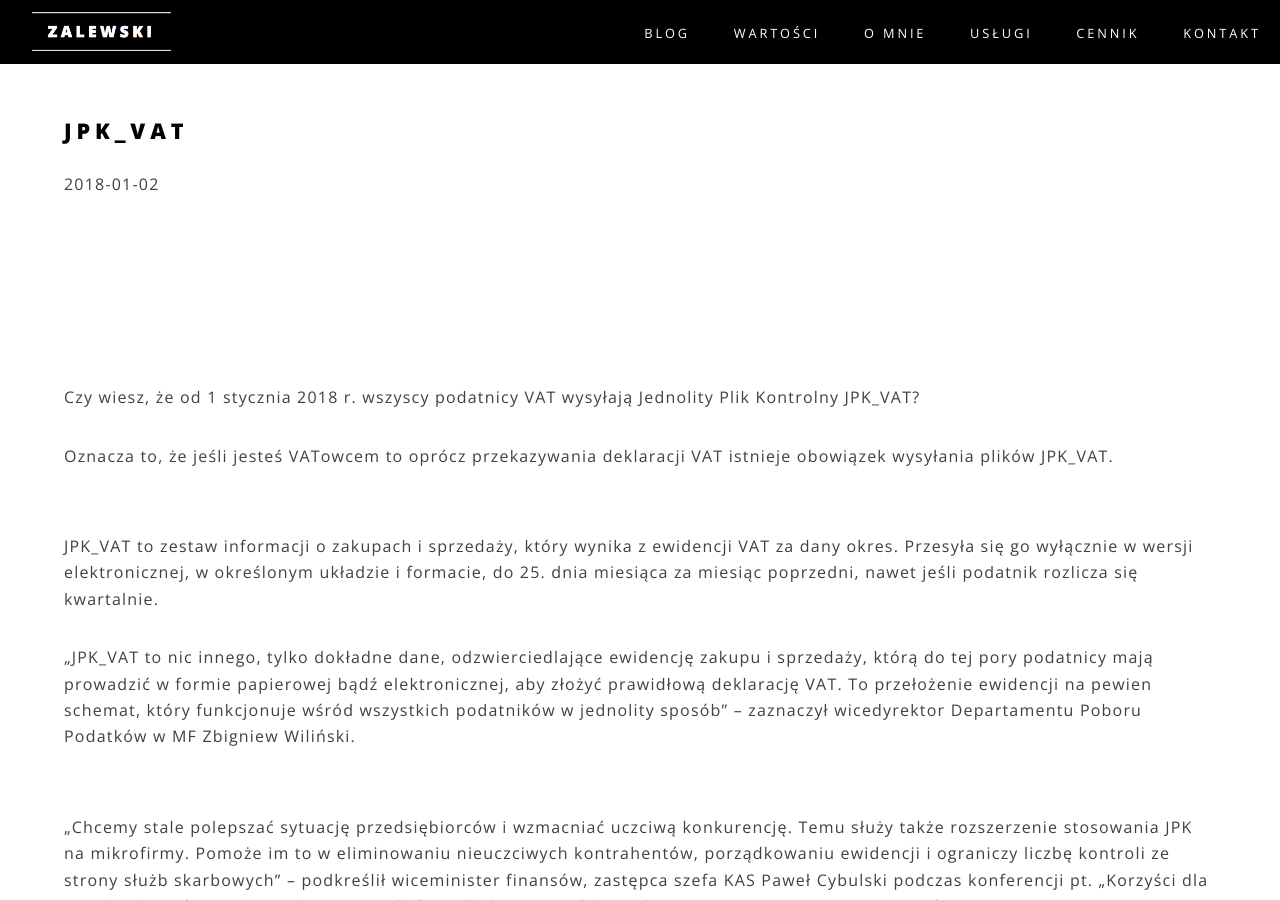
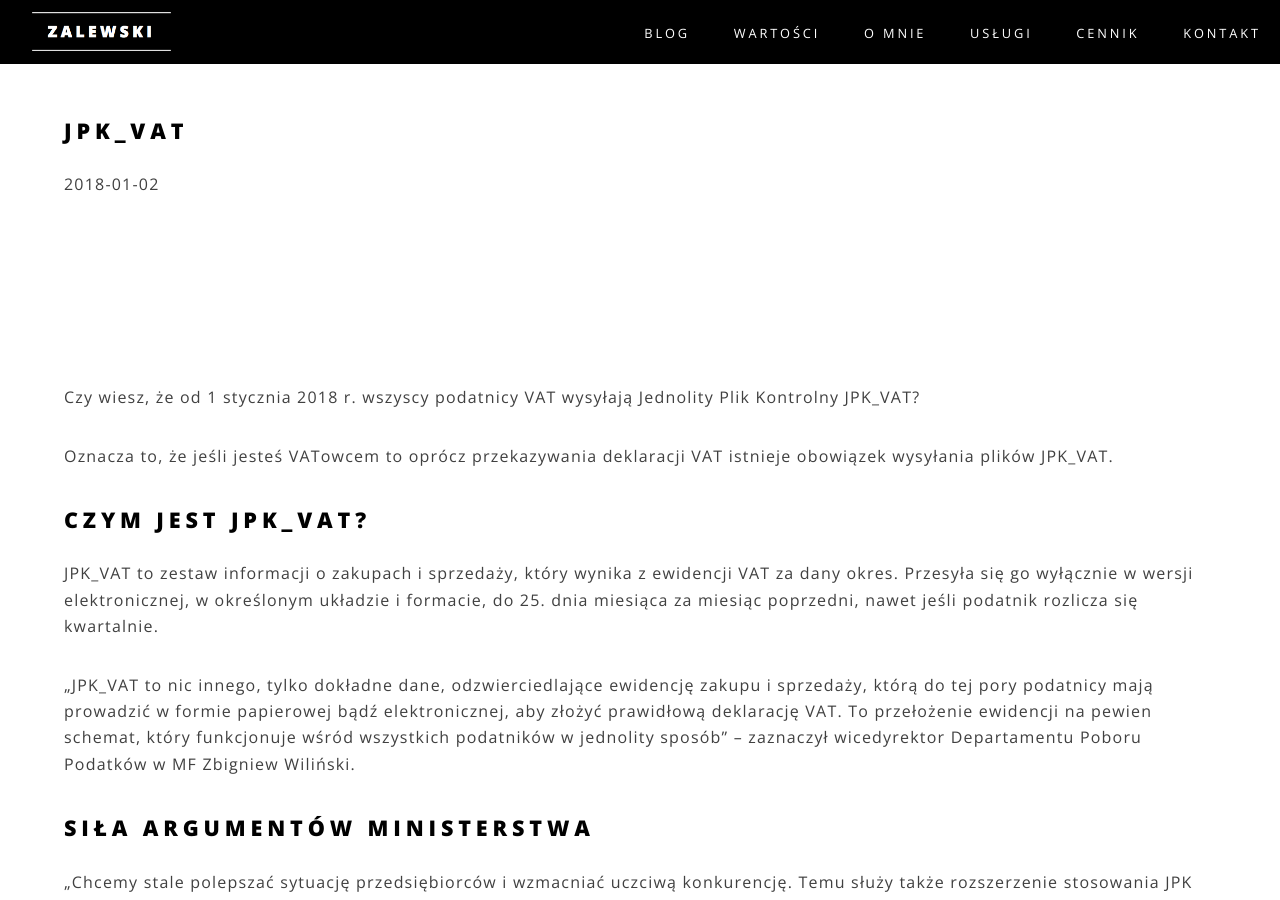
Before and after one commit to zalewskifinance/zalewskifinance.github.io, a Jekyll site: the page built from _posts/2018-01-02-JPK-VAT.md, in a window 1280 px wide and 900 px high. Built offline with Jekyll 4.4.1, drawn with Linux system fonts in a browser that asks for light colours.

Commit message:
Update 2018-01-02-JPK-VAT.md

```diff
--- a/_posts/2018-01-02-JPK-VAT.md
+++ b/_posts/2018-01-02-JPK-VAT.md
@@ -9,20 +9,19 @@ Czy wiesz, że od 1 stycznia 2018 r. wszyscy podatnicy VAT wysyłają Jednolity
 
 Oznacza to, że jeśli jesteś VATowcem to oprócz przekazywania deklaracji VAT istnieje obowiązek wysyłania plików JPK_VAT.
 
-# Czym jest JPK_VAT?
+## Czym jest JPK_VAT?
 
 JPK_VAT to zestaw informacji o zakupach i sprzedaży, który wynika z ewidencji VAT za dany okres. Przesyła się go wyłącznie w wersji elektronicznej, w określonym układzie i formacie, do 25. dnia miesiąca za miesiąc poprzedni, nawet jeśli podatnik rozlicza się kwartalnie.
 
 „JPK_VAT to nic innego, tylko dokładne dane, odzwierciedlające ewidencję zakupu i sprzedaży, którą do tej pory podatnicy mają prowadzić w formie papierowej bądź elektronicznej, aby złożyć prawidłową deklarację VAT. To przełożenie ewidencji na pewien schemat, który funkcjonuje wśród wszystkich podatników w jednolity sposób" – zaznaczył wicedyrektor Departamentu Poboru Podatków w MF Zbigniew Wiliński.
 
-# Siła argumentów Ministerstwa
+## Siła argumentów Ministerstwa
 
 „Chcemy stale polepszać sytuację przedsiębiorców i wzmacniać uczciwą konkurencję. Temu służy także rozszerzenie stosowania JPK na mikrofirmy. Pomoże im to w eliminowaniu nieuczciwych kontrahentów, porządkowaniu ewidencji i ograniczy liczbę kontroli ze strony służb skarbowych" – podkreślił wiceminister finansów, zastępca szefa KAS Paweł Cybulski podczas konferencji pt. „Korzyści dla przedsiębiorców z wprowadzenia JPK", która odbyła się 4 października 2017 r. w Ministerstwie Finansów.
 
 ## Kiedy NIE składasz JPK_VAT
 
 Jednolitego Pliku Kontrolnego dla potrzeb VAT nie składasz, jeżeli korzystasz ze zwolnienia od podatku od towarów i usług, wskazanego w ustawie o VAT. Dotyczy to sytuacji, kiedy:
-
 - sprzedajesz wyłącznie towary i świadczysz usługi zwolnione z VAT (zwolnienie przedmiotowe – art. 43 ust. 1),
 - sprzedajesz towary i świadczysz usługi, które są opodatkowane VAT, ale korzystasz ze zwolnienia podmiotowego (zgodnie z art. 113 ust. 1 lub 9), ponieważ twój obrót był mniejszy niż 200 tys. zł.
 
```
